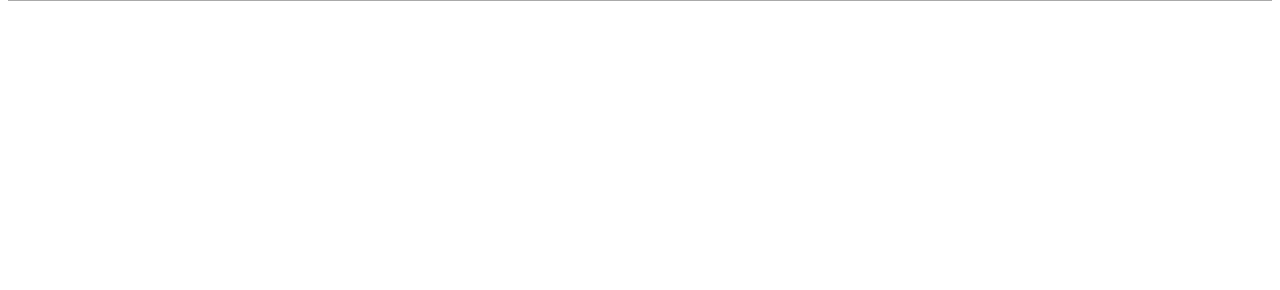
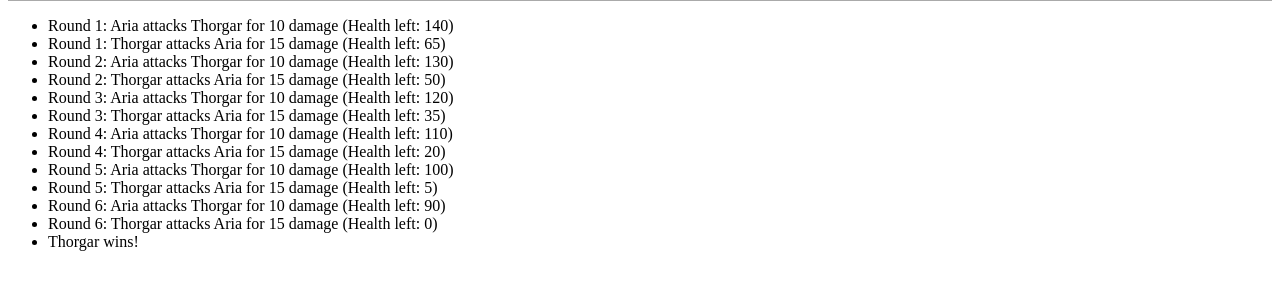
Before and after one commit to koningstein/ooprpgv2, a PHP site: page / in a window 1280 px wide. Shown: the part 222-512 px from the top of the page. Run offline with PHP 8.4, Linux system fonts and the light colour scheme.

Commit message:
Opdracht 11 klaar

```diff
--- /dev/null
+++ b/Battle.php
@@ -0,0 +1,52 @@
+<?php
+
+namespace Game;
+
+class Battle
+{
+    public $battleLog = [];
+    public $maxRounds = 10;
+
+    public function startFight($fighter1, $fighter2)
+    {
+        $round = 1;
+        $fighter1Stats = $fighter1->getStats();
+        $fighter2Stats = $fighter2->getStats();
+
+        $fighter1Health = $fighter1Stats->getHealth();
+        $fighter2Health = $fighter2Stats->getHealth();
+
+        while ($fighter1Health > 0 && $fighter2Health > 0 && $round <= $this->maxRounds) {
+            // Fighter 1 attacks Fighter 2
+            $damage = max(0, $fighter1Stats->getAttack() - $fighter2Stats->getDefense());
+            $fighter2Health = max(0, $fighter2Health - $damage);
+            $fighter2Stats->setHealth($fighter2Health);
+            $this->battleLog[] = "Round $round: {$fighter1->getName()} attacks {$fighter2->getName()} for $damage damage (Health left: $fighter2Health)";
+            if ($fighter2Health <= 0) {
+                break;
+            }
+
+            // Fighter 2 attacks Fighter 1
+            $damage = max(0, $fighter2Stats->getAttack() - $fighter1Stats->getDefense());
+            $fighter1Health = max(0, $fighter1Health - $damage);
+            $fighter1Stats->setHealth($fighter1Health);
+            $this->battleLog[] = "Round $round: {$fighter2->getName()} attacks {$fighter1->getName()} for $damage damage (Health left: $fighter1Health)";
+            if ($fighter1Health <= 0) {
+                break;
+            }
+
+            $round++;
+        }
+
+        // Determine result
+        if ($fighter1Health > 0 && $fighter2Health <= 0) {
+            $this->battleLog[] = "{$fighter1->getName()} wins!";
+        } elseif ($fighter2Health > 0 && $fighter1Health <= 0) {
+            $this->battleLog[] = "{$fighter2->getName()} wins!";
+        } else {
+            $this->battleLog[] = "Draw! No winner after $this->maxRounds rounds.";
+        }
+
+        return "<ul><li>" . implode("</li><li>", $this->battleLog) . "</li></ul>";
+    }
+}
--- a/Character.php
+++ b/Character.php
@@ -1,10 +1,13 @@
 <?php
+
+namespace Game;
 
 class Character
 {
     public function __construct(
         public $name,
-        public $role
+        public $role,
+        public $stats
     ) {}
 
     public function displayInfo()
@@ -39,4 +42,9 @@ class Character
     {
         return ucfirst($this->role);
     }
+
+    public function getStats()
+    {
+        return $this->stats;
+    }
 }
--- a/CharacterStats.php
+++ b/CharacterStats.php
@@ -1,4 +1,6 @@
 <?php
+
+namespace Game;
 
 class CharacterStats
 {
--- a/Equipment.php
+++ b/Equipment.php
@@ -1,4 +1,6 @@
 <?php
+
+namespace Game;
 
 class Equipment
 {
--- a/Item.php
+++ b/Item.php
@@ -1,4 +1,6 @@
 <?php
+
+namespace Game;
 
 class Item
 {
--- a/Wallet.php
+++ b/Wallet.php
@@ -1,4 +1,6 @@
 <?php
+
+namespace Game;
 
 class Wallet
 {
--- a/autoload.php
+++ b/autoload.php
@@ -1,6 +1,8 @@
 <?php
 spl_autoload_register(function ($class) {
-    $file = __DIR__ . '/' . $class . '.php';
+    $parts = explode('\\', $class);
+    $className = end($parts);
+    $file = __DIR__ . '/' . $className . '.php';
     if (file_exists($file)) {
         require_once $file;
     }
--- a/index.php
+++ b/index.php
@@ -7,22 +7,29 @@
 <?php
 require_once "autoload.php";
 
+use Game\Character;
+use Game\CharacterStats;
+use Game\Equipment;
+use Game\Wallet;
+use Game\Item;
+use Game\Battle;
+
 // Existing hero
-$hero = new Character("Jaina", "Mage");
 $heroStats = new CharacterStats(120, 35, 10);
+$hero = new Character("Jaina", "Mage", $heroStats);
 $heroEquipment = new Equipment("Magic Staff", "Mystic Robe");
 $heroWallet = new Wallet(250);
 $sword = new Item("Steel Sword", "Weapon", 30, 10, 0, 0, "None");
 
 // First new character set (named arguments, default values)
-$character1 = new Character(role: "Archer", name: "Aria");
 $stats1 = new CharacterStats(attack: 15, health: 80); // defense defaults to 5
+$character1 = new Character(role: "Archer", name: "Aria", stats: $stats1);
 $equipment1 = new Equipment(equippedArmor: null, equippedWeapon: "Longbow");
 $wallet1 = new Wallet(); // gold defaults to 100
 $item1 = new Item(type: "accessory", name: "Magic Ring", value: 250); // bonuses default to 0
 
-$character2 = new Character(role: "Warrior", name: "Thorgar"); // named args, different order
 $stats2 = new CharacterStats(150, 20); // defense defaults to 5
+$character2 = new Character(role: "Warrior", name: "Thorgar", stats: $stats2); // named args, different order
 $equipment2 = new Equipment("Battle Axe", "Chainmail");
 $wallet2 = new Wallet(180);
 $item2 = new Item(name: "Health Potion", type: "consumable", value: 50, healthBonus: 30);
@@ -96,7 +103,9 @@ foreach ($characters as $c) {
 }
 echo "</table>";
 
-
+// Test Battle functionality
+$battle = new Battle();
+echo $battle->startFight($character1, $character2);
 
 //var_dump($hero);
 //var_dump($heroStats);
```
